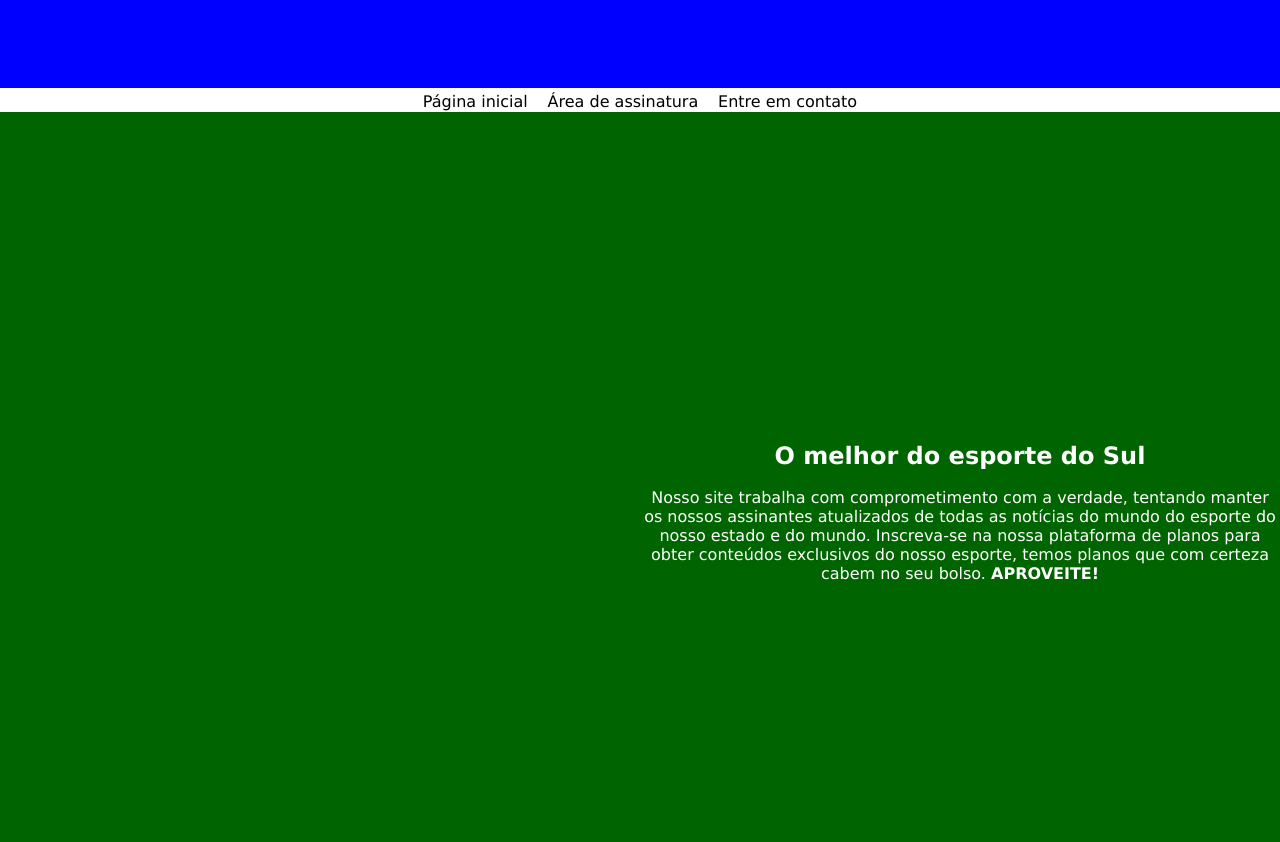
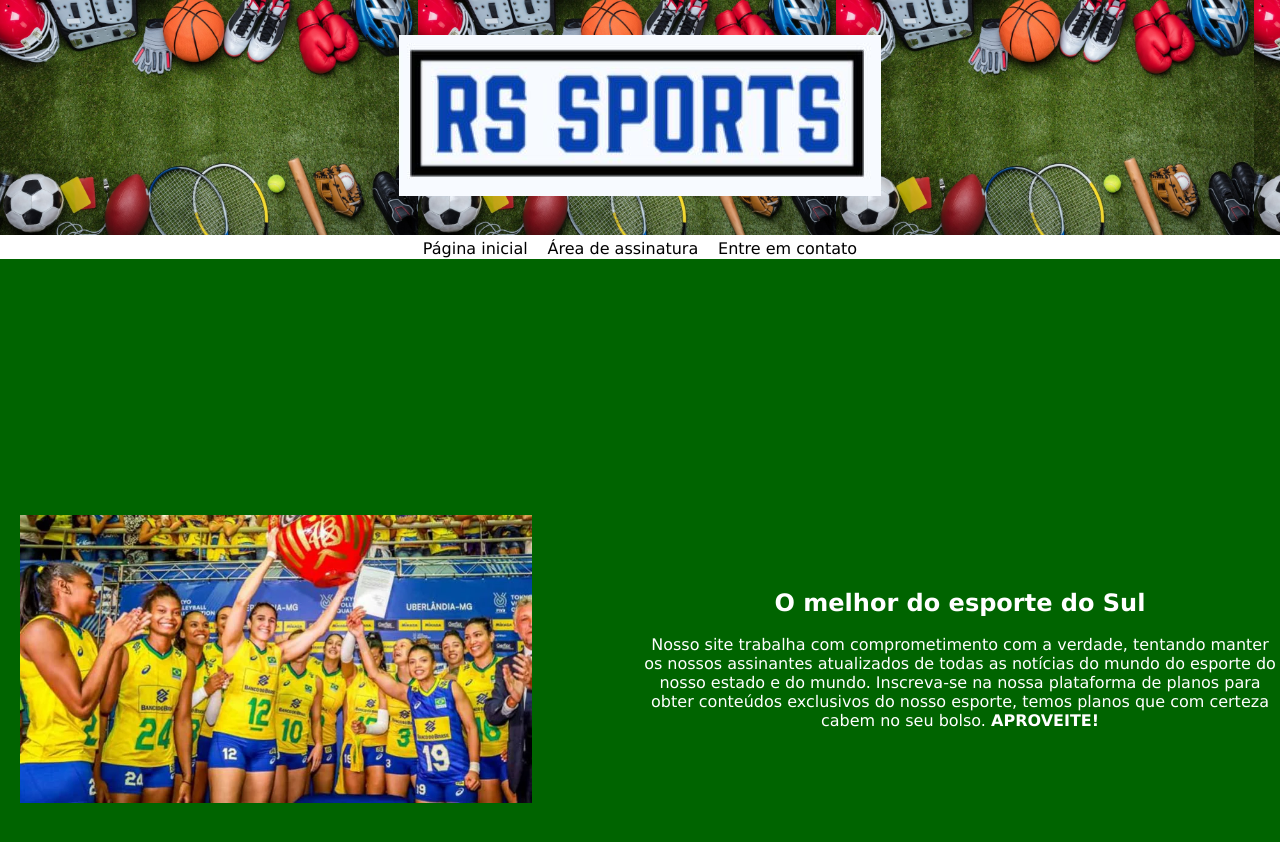
Before and after one commit to kevinzinhuuu/rs-sports, a plain HTML site: page index.html in a window 1280 px wide. Drawn offline with Linux system fonts and the light colour scheme.

Commit message:
adicionei imagens

```diff
--- a/index.html
+++ b/index.html
@@ -10,15 +10,15 @@
 </head>
 <body>
     <header>
-         <img src="tttttttttt.jfif" alt="" height="" width="">
+         <img src="img/tttttttttt.jfif" alt="" height="" width="">
         </header>
          <nav>
-             <a href="rs-sports.html">Página inicialﾠ</a>
+             <a href="index.html">Página inicialﾠ</a>
              <a href="">Área de assinaturaﾠ</a>
              <a href="">Entre em contato</a>
          </nav>
       <section class="container">
-          <img class="iimgcont" src="peteca.webp" alt="">
+          <img class="iimgcont" src="img/peteca.webp" alt="">
           <div>
           <h1>O melhor do esporte do Sul</h1>
           <br>
--- a/sports.css
+++ b/sports.css
@@ -5,7 +5,7 @@ header{
     padding: 35px;
     background-color: blue;
     text-align: center;
-    background-image: url(brazino.jfif);
+    background-image: url(img/brazino.jfif);
     background-size: contain;
     margin: auto;
 }
```
Also changed, not shown: img/brazino.jfif (added), img/tttttttttt.jfif (added).
